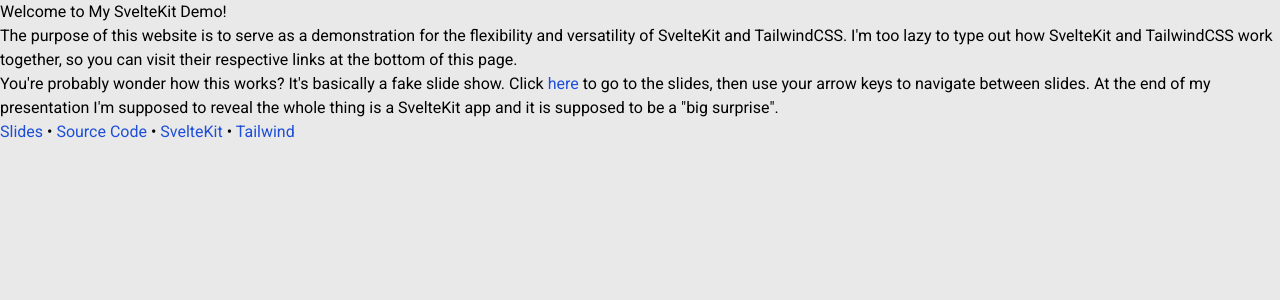
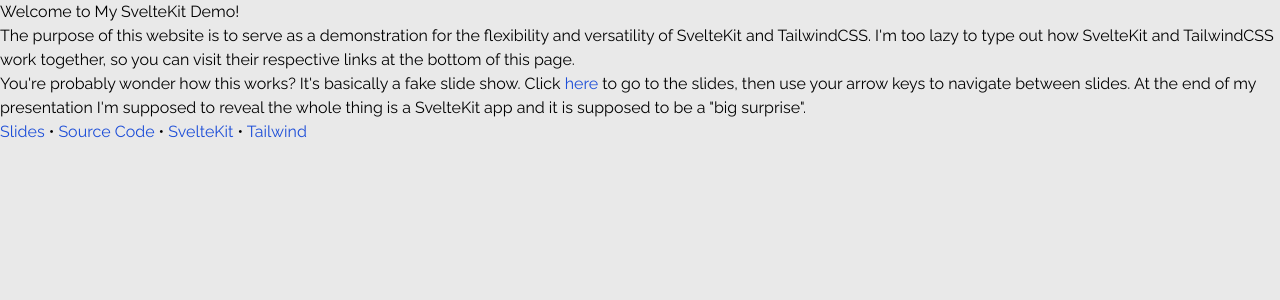
Before and after one commit to DriedSponge/sveltekit-demo, a SvelteKit app: page / in a window 1280 px wide. Shown: the top 300 px of the page. Built offline with nearby package versions, Linux system fonts and the light colour scheme.

Commit message:
Change font

```diff
--- a/src/app.css
+++ b/src/app.css
@@ -1,9 +1,9 @@
-@import url('https://fonts.googleapis.com/css2?family=Roboto:ital,wght@0,100;0,300;0,400;0,500;0,700;0,900;1,100;1,300;1,400;1,500;1,700;1,900&display=swap');
+@import url('https://fonts.googleapis.com/css2?family=Raleway:ital,wght@0,100;0,200;0,300;0,400;0,500;0,600;0,700;0,800;0,900;1,100;1,200;1,300;1,400;1,500;1,600;1,700;1,800;1,900&display=swap');
 @tailwind base;
 @tailwind components;
 @tailwind utilities;
 
 body {
     background-color: #E9E9E9;
-    font-family: 'Roboto', sans-serif;
+    font-family: 'Raleway', sans-serif;
 }
```
